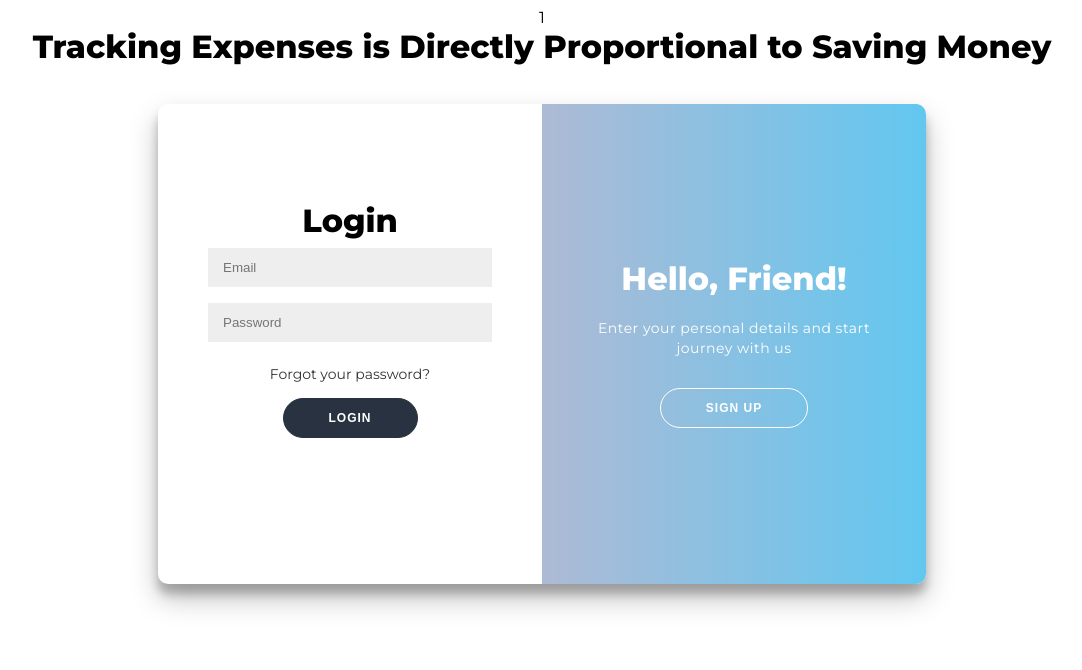
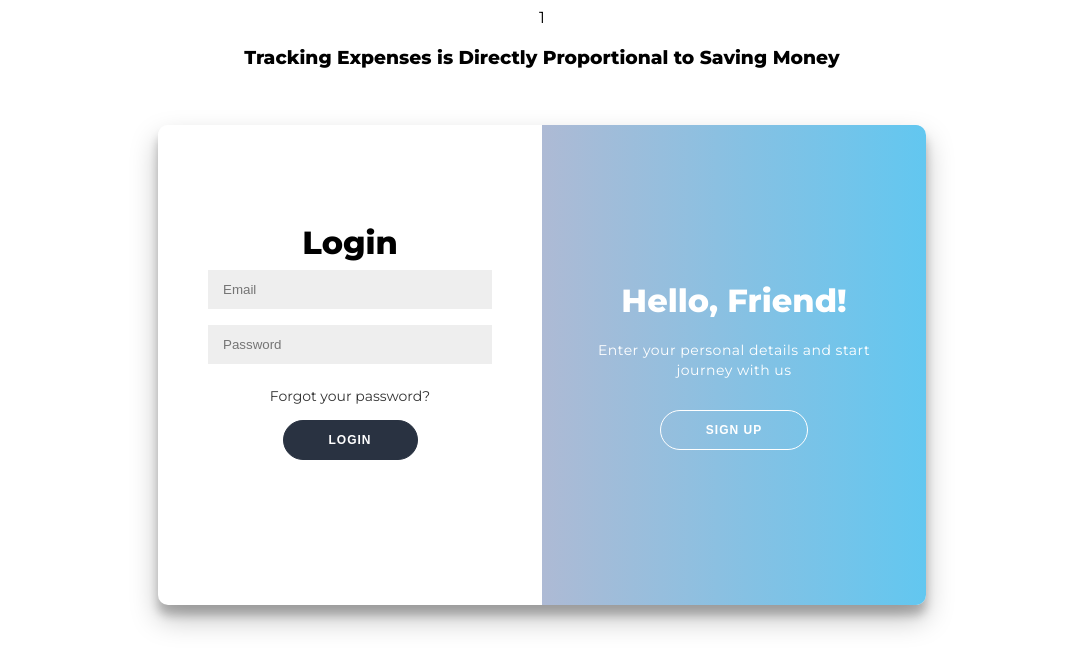
Before and after one commit to VishalIndoria/expense-tracker, a website: page view/signin.html in a window 1280 px wide. Shown: the whole page, without its empty margins (98-1180 px from the left). Drawn offline with nearby package versions, Linux system fonts and the light colour scheme; files that its build step writes are made by us from their sources.

Commit message:
Update signin.html

```diff
--- a/view/signin.html
+++ b/view/signin.html
@@ -10,7 +10,7 @@
 </head>
 
 <body>
-<h1> Tracking Expenses is Directly Proportional to Saving Money</h1>
+<h3> Tracking Expenses is Directly Proportional to Saving Money</h3>
     <div class="container" id="container">
         <div class="form-container sign-up-container">
             <!-- <form onsubmit='signup(event)'> -->
```
